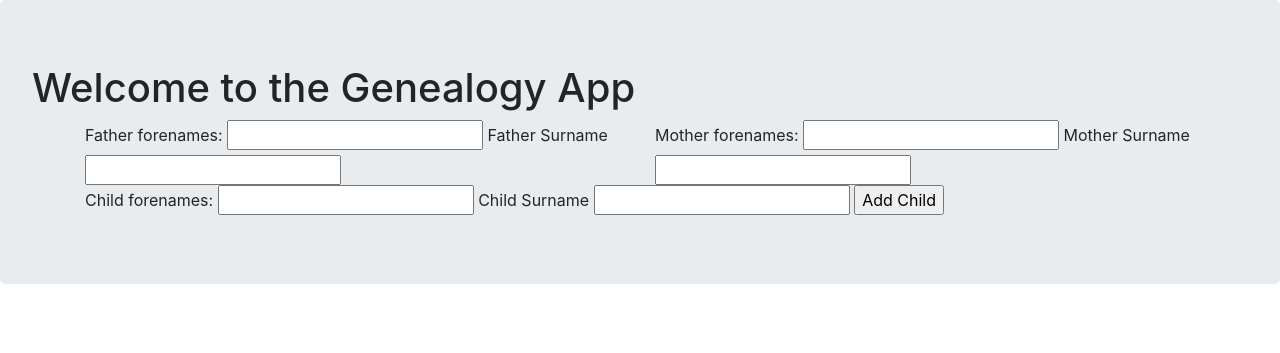
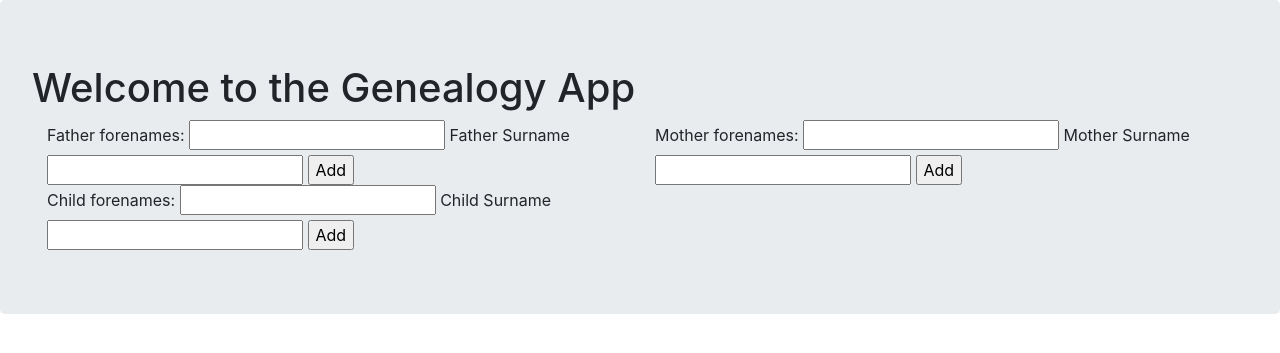
Before and after one commit to historyman1973/genealogy, a Flask app: page / in a window 1280 px wide. Shown: the part 56-409 px from the top of the page. Run offline with Flask 2, Linux system fonts and the light colour scheme; some libraries are stand-ins or nearby versions.

Commit message:
Added multiple Add buttons to main form.

```diff
--- a/app.py
+++ b/app.py
@@ -1,9 +1,9 @@
 from genealogy import app
-from flask import render_template,redirect,url_for
+from flask import render_template, session, redirect, url_for, request
 from genealogy import db
 from genealogy.models import Individual, Parents
 from genealogy.individual.forms import AddIndividual
-
+from sqlalchemy.sql import exists
 
 @app.route("/", methods=["GET", "POST"])
 def index():
@@ -13,50 +13,75 @@ def index():
     def fullname(first, last):
         return first + " " + last
 
+    if request.method == "POST":
 
-    if form.validate_on_submit():
-        father_forenames = form.father_forenames.data
-        father_surname = form.father_surname.data
-        father_fullname = fullname(father_forenames,father_surname)
+        new_father = Individual("",None,None)
+        new_mother = Individual("",None,None)
+        new_child = Individual("",None,None)
+        new_partners = Parents(None,None)
 
-        mother_forenames = form.mother_forenames.data
-        mother_surname = form.mother_surname.data
-        mother_fullname = fullname(mother_forenames,mother_surname)
+        if request.form.get("addfather") == "Add":
+            father_forenames = form.father_forenames.data
+            father_surname = form.father_surname.data
+            father_fullname = fullname(father_forenames, father_surname)
 
-        child_forenames = form.child_forenames.data
-        child_surname = form.child_surname.data
-        child_fullname = fullname(child_forenames,child_surname)
+            new_father = Individual(father_surname, father_fullname, father_forenames)
+            db.session.add(new_father)
 
-        new_father = Individual(father_surname, father_fullname, father_forenames)
-        new_mother = Individual(mother_surname, mother_fullname, mother_forenames)
-        new_child = Individual(child_surname, child_fullname, child_forenames)
+            db.session.commit()
+            db.session.flush()
+            session["new_father.id"] = new_father.id
 
 
-        db.session.add(new_father)
-        db.session.add(new_mother)
-        db.session.add(new_child)
+            # if Parents.query.filter_by(father_id=session["new_father.id"], mother_id=session["new_mother.id"]):
+            #     pass
+            # else:
+            #     new_partners = Parents(session["new_father.id"], session["new_mother.id"])
+            #     db.session.add(new_partners)
+            #     db.session.commit()
 
-    # flush() writes the parents IDs to the database so we can add them to a Parents object for a given child.
-        db.session.flush()
+        if request.form.get("addmother") == "Add":
+            mother_forenames = form.mother_forenames.data
+            mother_surname = form.mother_surname.data
+            mother_fullname = fullname(mother_forenames, mother_surname)
 
-        new_partners = Parents(new_father.id, new_mother.id)
-        db.session.add(new_partners)
+            new_mother = Individual(mother_surname, mother_fullname, mother_forenames)
+            db.session.add(new_mother)
 
-        new_child.parents.append(new_partners)
 
-        db.session.commit()
+            db.session.commit()
+            db.session.flush()
+            session["new_mother.id"] = new_mother.id
 
-        fathername = Individual.query.get(new_child.parents[0].father_id).fullname
-        mothername = Individual.query.get(new_child.parents[0].mother_id).fullname
-        childname = Individual.query.get(new_child.id).fullname
+            # if Parents.query.filter_by(father_id=session["new_father.id"], mother_id=session["new_mother.id"]):
+            #     pass
+            # else:
+            #     new_partners = Parents(session["new_father.id"], session["new_mother.id"])
+            #     db.session.add(new_partners)
+            #     db.session.commit()
 
-        return render_template("home.html", form=form, fathername=fathername, mothername=mothername,
-                                        childname=childname)
+        if request.form.get("addchild") == "Add":
+            child_forenames = form.child_forenames.data
+            child_surname = form.child_surname.data
+            child_fullname = fullname(child_forenames, child_surname)
+
+            new_child = Individual(child_surname, child_fullname, child_forenames)
+            db.session.add(new_child)
+            focus_person = new_child
+
+            db.session.commit()
+
+        print("New father ID is " + str(session["new_father.id"]))
+        print("New mother ID is " + str(session["new_mother.id"]))
+
+        return render_template("home.html", form=form)
+
+        # return render_template("home.html", form=form, focus_father=focus_father, focus_mother=focus_mother,
+        #                        focus_person=focus_person, focus_partners=focus_partners)
 
     return render_template("home.html", form=form)
 
 if __name__ == "__main__":
     app.run(debug=True)
 
-
 # print(david.forenames + "'s father is " + Individual.query.get(david.parents[0].father_id).forenames)
--- a/genealogy/individual/forms.py
+++ b/genealogy/individual/forms.py
@@ -1,5 +1,5 @@
 from flask_wtf import FlaskForm
-from wtforms import StringField, SubmitField
+from wtforms import StringField, IntegerField, SubmitField
 
 
 class AddIndividual(FlaskForm):
@@ -10,4 +10,4 @@ class AddIndividual(FlaskForm):
     mother_surname = StringField()
     child_forenames = StringField("Child forenames: ")
     child_surname = StringField()
-    submit = SubmitField(label="Add Child")
+    #submit = SubmitField(label="Add Child")
--- a/genealogy/individual/templates/home.html
+++ b/genealogy/individual/templates/home.html
@@ -4,30 +4,24 @@
   <h1>Welcome to the Genealogy App</h1>
   <form method="POST">
     {{form.hidden_tag()}}
-    <div class="container">
+    <div class="container-fluid">
       <div class="row">
-        <div class="col">
-          {% if fathername %}
-          <h3> {{ fathername }} </h3>
-          {% else %}
+        <div class="col-md-6">
           {{form.father_forenames.label}} {{form.father_forenames()}}
           {{form.father_surname.label}} {{form.father_surname() }}
-          {% endif %}
+          <input type="submit" value="Add" name="addfather"/>
         </div>
-        <div class="col">
-          {% if mothername %}
-          <h3> {{ mothername }} </h3>
-          {% else %}
+        <div class="col-md-6">
           {{form.mother_forenames.label}} {{form.mother_forenames()}}
           {{form.mother_surname.label}} {{form.mother_surname() }}
-          {% endif %}
+          <input type="submit" value="Add" name="addmother"/>
         </div>
       </div>
       <div class="row">
-        <div class="col">
+        <div class="col-md-6">
           {{form.child_forenames.label}} {{form.child_forenames() }}
           {{form.child_surname.label}} {{form.child_surname() }}
-          {{form.submit()}}
+          <input type="submit" value="Add" name="addchild"/>
         </div>
       </div>
     </div>
--- a/genealogy/models.py
+++ b/genealogy/models.py
@@ -9,6 +9,7 @@ class Individual(db.Model):
 
     __tablename__ = "individual"
 
+
     id = db.Column(db.Integer, primary_key=True)
     forenames = db.Column(db.Text)
     surname = db.Column(db.Text)
@@ -17,7 +18,7 @@ class Individual(db.Model):
     parents = db.relationship("Parents", secondary="family_link")
 
 
-    def __init__(self,surname,fullname,forenames=None):
+    def __init__(self,surname,fullname=None,forenames=None):
         self.forenames = forenames
         self.surname = surname
         self.fullname = fullname
```
Also changed, not shown: genealogy/data.sqlite.
